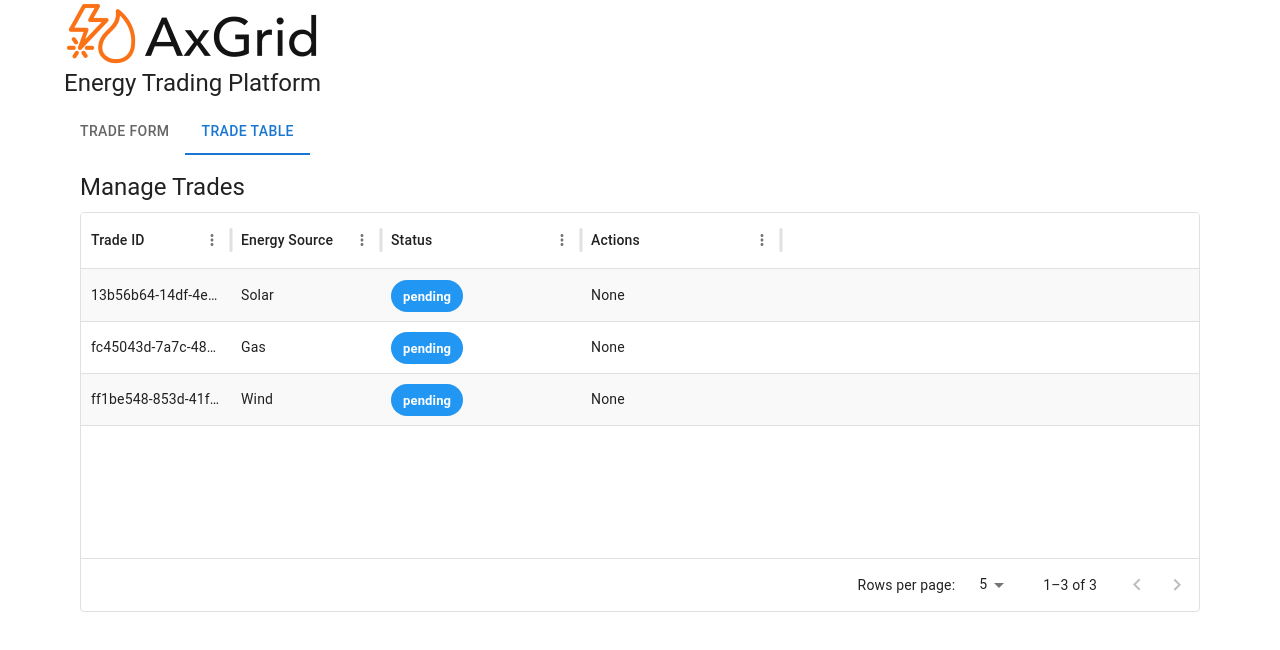
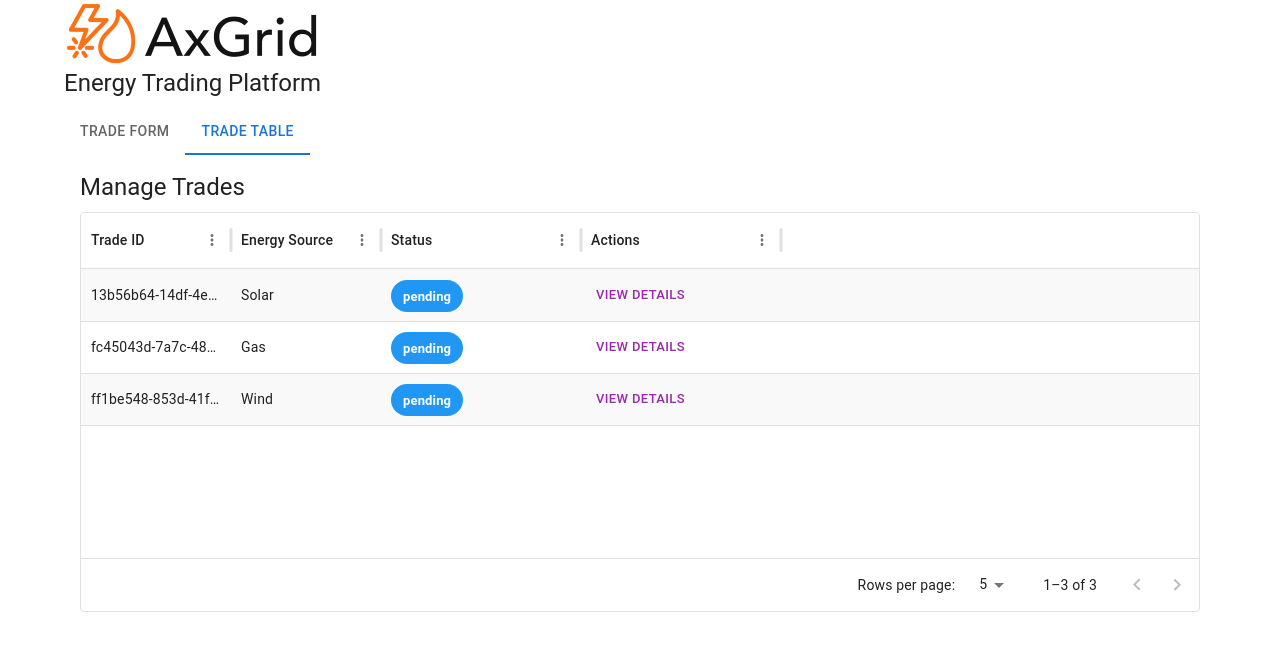
Before and after one commit to Cinema180/axgrid, a React (Create React App) app: page / in a window 1280 px wide. Both pictures are taken after a click on the tab "TRADE TABLE". Shown: the top 650 px of the page. Built offline with nearby package versions, Linux system fonts and the light colour scheme; the HTML template or start-up script is replaced by a standard one.

Commit message:
Created Actions button to view trade details and removed the click row to view details feature.

```diff
--- a/src/components/TradeTable.tsx
+++ b/src/components/TradeTable.tsx
@@ -1,7 +1,7 @@
 import React, { useEffect, useState } from 'react';
 import { DataGrid, GridColDef } from '@mui/x-data-grid';
-import { Box, Typography, Button, Chip, CircularProgress } from '@mui/material';
-import { styled, keyframes } from '@mui/material/styles';
+import { Box, Typography, Button, Tooltip } from '@mui/material';
+import { styled } from '@mui/material/styles';
 import { Subscription } from 'rxjs';
 import { tradeService } from '../services/tradeService';
 import { Trade } from '../types/types';
@@ -38,15 +38,11 @@ function TradeTable() {
     };
   }, []);
 
-  const handleRowClick = (params: any) => {
-    const trade = params.row as Trade;
-    setSelectedTrade(trade); // Set the selected trade to show details
+  const handleViewDetails = (trade: Trade) => {
+    setSelectedTrade(trade);
   };
 
-  const handleConfirmTrade = (tradeId: string, event?: React.MouseEvent) => {
-    if (event) {
-      event.stopPropagation(); // Prevent row click event when Confirm button is clicked
-    }
+  const handleConfirmTrade = (tradeId: string) => {
     tradeService.confirmTrade(tradeId);
   };
 
@@ -77,16 +73,31 @@ function TradeTable() {
       filterable: false,
       renderCell: (params) => {
         const trade = params.row as Trade;
-        return trade.status === 'awaiting confirmation' ? (
-          <Button
-            variant="contained"
-            color="primary"
-            onClick={(event) => handleConfirmTrade(trade.id, event)} // Pass the event to prevent row click
-          >
-            Confirm Trade
-          </Button>
-        ) : (
-          'None'
+        return (
+          <Box display="flex" gap={1} alignItems="center" height="100%">
+            <Tooltip title="View this trade's details">
+              <Button
+                variant="text"
+                color="secondary"
+                size="small"
+                onClick={() => handleViewDetails(trade)}
+              >
+                View Details
+              </Button>
+            </Tooltip>
+            {trade.status === 'awaiting confirmation' && (
+              <Tooltip title="Confirm this trade">
+                <Button
+                  variant="contained"
+                  color="primary"
+                  size="small"
+                  onClick={() => handleConfirmTrade(trade.id)}
+                >
+                  Trade
+                </Button>
+              </Tooltip>
+            )}
+          </Box>
         );
       },
     },
@@ -104,7 +115,6 @@ function TradeTable() {
           paginationModel={paginationModel}
           onPaginationModelChange={(model) => setPaginationModel(model)}
           pageSizeOptions={[5, 10, 20]}
-          onRowClick={handleRowClick} // Open detail dialog on row click
           isRowSelectable={() => false}
           getRowClassName={(params) =>
             params.indexRelativeToCurrentPage % 2 === 0 ? 'even-row' : 'odd-row'
```
